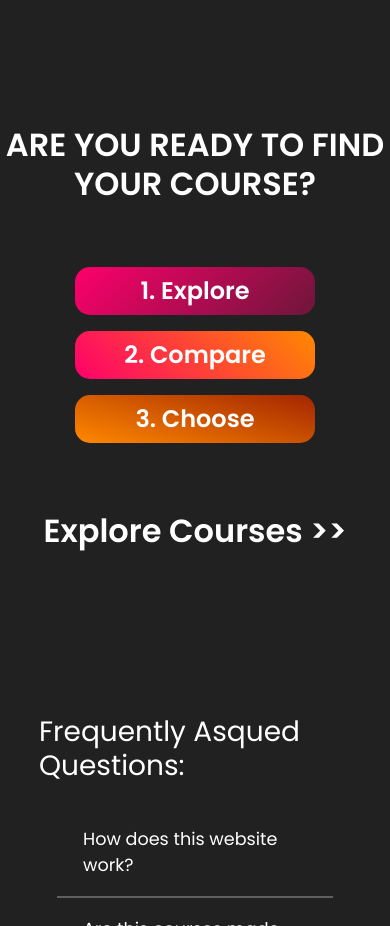
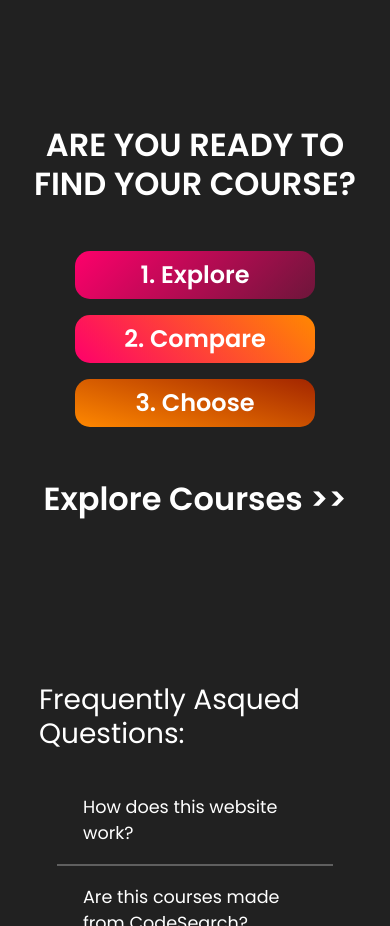
Before and after one commit to LlanoLucas/PreEntrega2Llano, a plain HTML site: page index.html in a window 390 px wide. Shown: the part 4100-5026 px from the top of the page. Drawn offline with nearby package versions, Linux system fonts and the light colour scheme.

Commit message:
detalles corregidos

```diff
--- a/styles/styles.css
+++ b/styles/styles.css
@@ -1354,6 +1354,11 @@ strong {
   /* END OF BENEFITS STYLES */
 
   /* METODOLOGY STYLES */
+  .metodology h2 {
+    width: 90%;
+    margin: auto;
+  }
+
   .metodology a {
     text-decoration: none;
     font-size: 2em;
@@ -1368,7 +1373,7 @@ strong {
     align-items: center;
     padding: 0;
     gap: 1em;
-    margin-top: 4em;
+    margin: 3em 0;
   }
 
   .metodology ul li {
```
